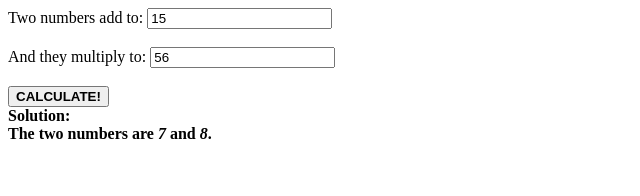
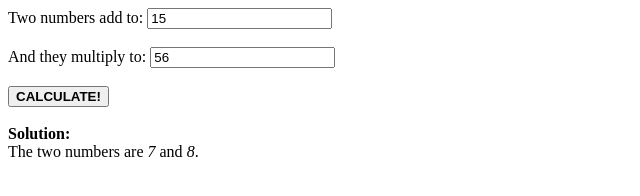
Before and after one commit to WesleyMcGinn/Basic-Factoring-Calculator, a plain HTML site: page index.html in a window 1280 px wide. Both pictures are taken after a click on the button "CALCULATE!". Shown: the whole page, without its empty margins (0-640 px from the left). Drawn offline with Linux system fonts and the light colour scheme.

Commit message:
Fixed Bug
In line 41, the `<b>` tag was closed with another `<b>` tag rather than a `</b` tag.  This caused the whole statement to be bold rather than just the "Solution:" part.

```diff
--- a/index.html
+++ b/index.html
@@ -38,7 +38,7 @@
               final1 = try1;
               final2 = try2;
               solutionExists = true;
-              document.getElementById("out").innerHTML = '<b>Solution:<b><br>The two numbers are <var>' + final1.toString() + '</var> and <var>' + final2.toString() + '</var>.';
+              document.getElementById("out").innerHTML = '<b>Solution:</b><br>The two numbers are <var>' + final1.toString() + '</var> and <var>' + final2.toString() + '</var>.';
               try2 = 5000;
               tries = 5000;
             }
@@ -54,6 +54,6 @@
   <input type="number" id="b" value="15"><br><br>
   <label for="b">And they multiply to:</label>
   <input type="number" id="c" value="56"><br><br>
-  <button onClick="activateFactoringCalculator();"><b>CALCULATE!</b></button><br>
+  <button onClick="activateFactoringCalculator();"><b>CALCULATE!</b></button><br><br>
   <div id="out"></div>
 </body>
```
